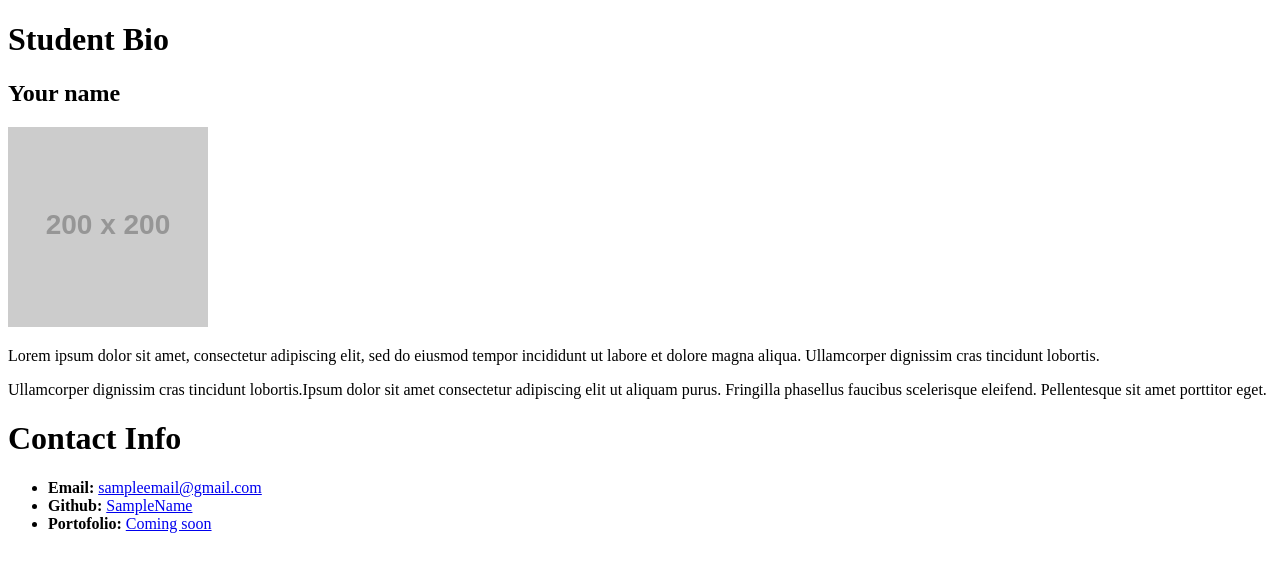
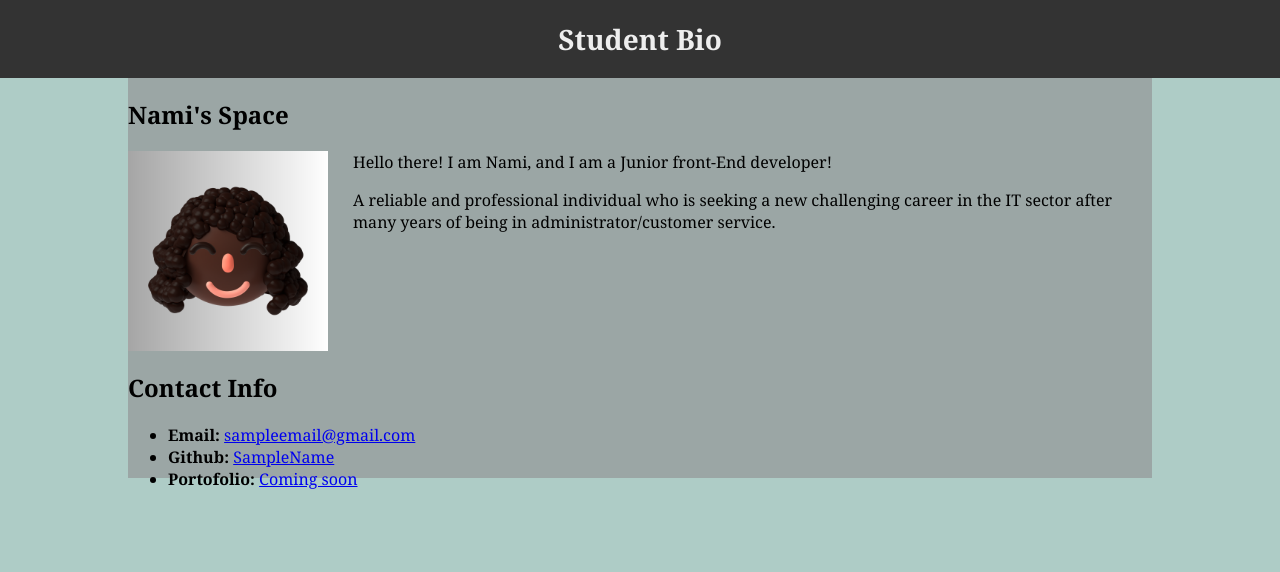
Before and after one commit to CenamiA/student-bio, a plain HTML site: page index.html in a window 1280 px wide. Drawn offline with Linux system fonts and the light colour scheme; placeholder pictures from the web are drawn by us.

Commit message:
made changes to css folder

```diff
--- /dev/null
+++ b/css/style.css
@@ -0,0 +1,53 @@
+
+body {
+background-color:#aeccc6;
+font-family: Georgia, 'Times New Roman', Times, serif;
+color: 333333;
+margin: 0;
+padding: 0;
+}
+
+/* padding and margin 0 so the page is flush to the top of the page */
+
+header{
+    background-color: #333333;
+}
+
+h1{
+    color: #eee;
+    font-size: 28px;
+    text-align: center;
+    margin: auto;
+    padding: 20px;
+}
+
+h2{
+    font-size: 24px;
+}
+
+/* margin 0 auto will center the element */
+.container{
+    width: 1024px;
+    height: 400px;
+    margin: 0 auto;
+    background-color: #9ba6a5;
+
+}
+
+#bio-image{
+    float: left;
+    width: 200px;
+    margin: 0 25px 0 0;
+}
+/* float left so that the bio-image element will not occupy the whole row, will align image element on the left*/
+
+
+#main-bio{
+    float: left;
+}
+
+#contact-info{
+    float: left;
+    width: 30%;
+    height: 40px;
+}
--- a/index.html
+++ b/index.html
@@ -4,24 +4,40 @@
     <meta charset="UTF-8">
     <meta name="viewport" content="width=device-width, initial-scale=1.0">
     <title>Student Biography</title>
+    <link rel="stylesheet" type="text/css" href="css/style.css">
 </head>
 <body>
+    <header>
    <h1>Student Bio</h1>
+    </header>
 
-   <h2>Your name</h2>
+    <div class = "container">
 
-   <img src ="//via.placeholder.com/200/" alt = "placeholder picture 200 x 200">
+    <Section id= "main-bio">
 
-   <p>Lorem ipsum dolor sit amet, consectetur adipiscing elit, sed do eiusmod tempor incididunt ut labore et dolore magna aliqua. Ullamcorper dignissim cras tincidunt lobortis.</p>
+   <h2>Nami's Space</h2>
+   <img src ="css/2.png" id="bio-image" alt = "placeholder picture 200 x 200">
+   <p>Hello there! I am Nami, and I am a Junior front-End developer!</p>
 
-   <p>Ullamcorper dignissim cras tincidunt lobortis.Ipsum dolor sit amet consectetur adipiscing elit ut aliquam purus. Fringilla phasellus faucibus scelerisque eleifend. Pellentesque sit amet porttitor eget.</p>
+   <p>
+    A reliable and professional individual who is seeking a new challenging career in the IT sector after many years of being in administrator/customer service.
+   </p>
 
-   <h1>Contact Info</h1>
+    </Section>
 
+    <section id = "contact-info">
+
+     <h2>Contact Info</h2>
    <ul>
     <li><strong>Email: </strong> <a href= "#">sampleemail@gmail.com</a></li>
     <li><strong>Github:</strong> <a href= "#">SampleName</a></li>
     <li><strong>Portofolio:</strong> <a href= "#">Coming soon</a></li>
    </ul>
+    </section>
+
+    </div>
+
+
+
 </body>
 </html>
```
Also changed, not shown: css/2.png (added), demo.png (deleted).
